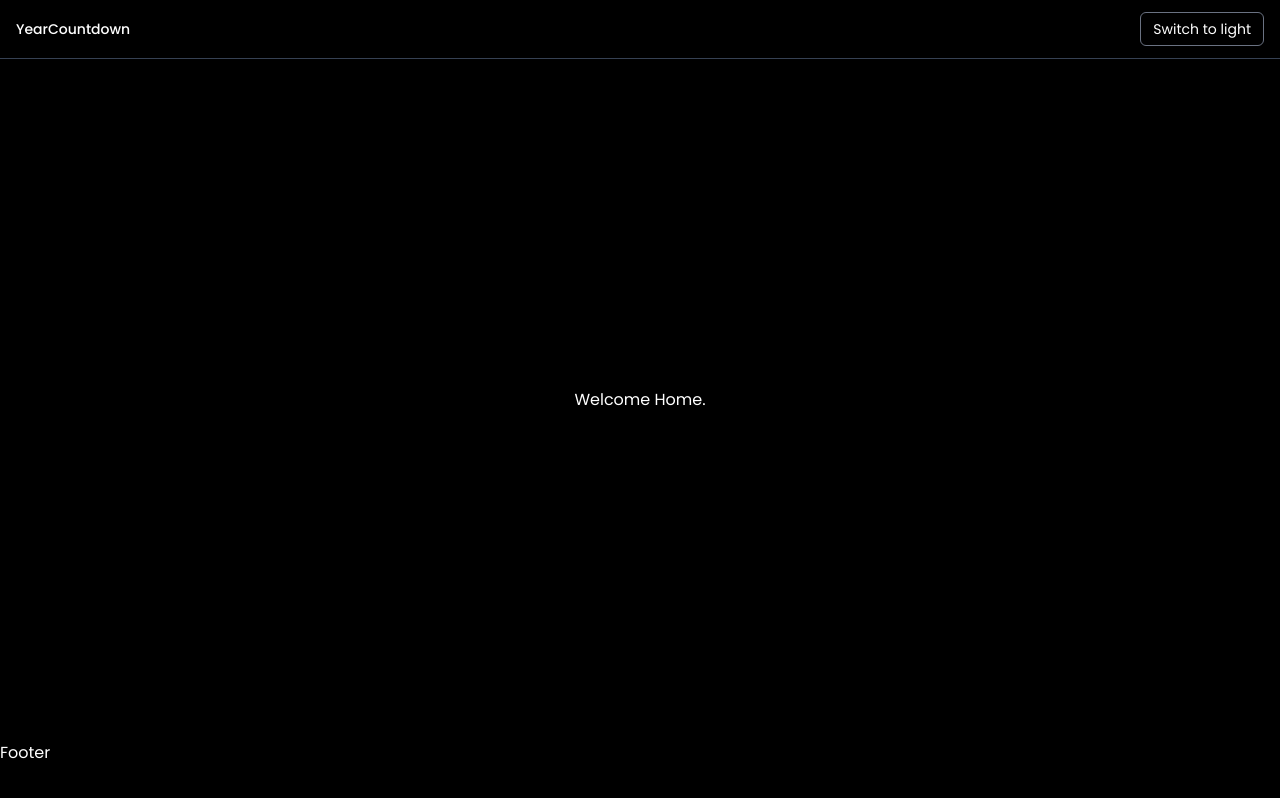
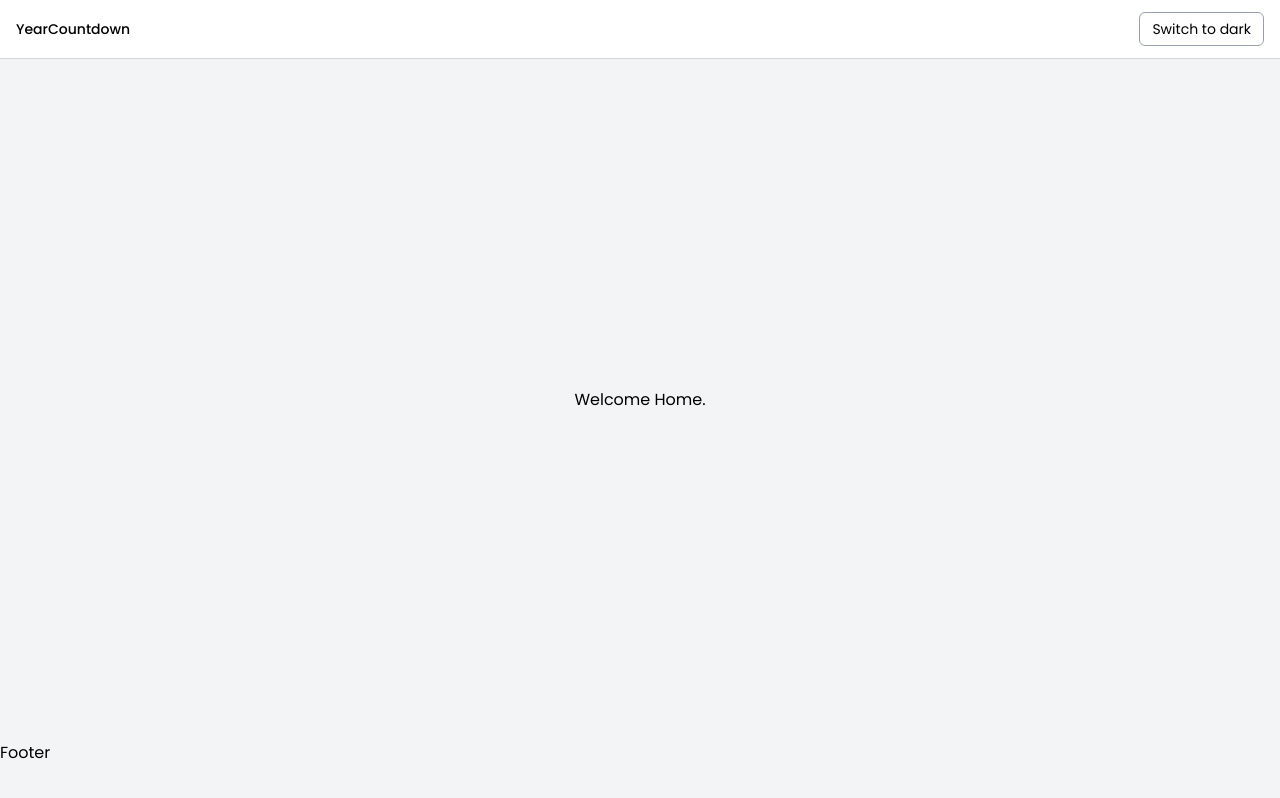
Before and after one commit to YearCountdown/YearCountdown.github.io, a React (Vite) app: page / in a window 1280 px wide. Built offline with nearby package versions, Linux system fonts and the light colour scheme.

Commit message:
added system theme support

```diff
--- a/index.html
+++ b/index.html
@@ -18,17 +18,25 @@
         var LIGHT = 'light';
         var COOKIE_RE = new RegExp('(?:^|; )' + THEME_COOKIE_KEY + '=([^;]*)');
 
+        function getSystemTheme() {
+          return window.matchMedia('(prefers-color-scheme: dark)').matches ? DARK : LIGHT;
+        }
+
         function resolveTheme(value) {
-          return value === LIGHT ? LIGHT : DARK;
+          if (value === LIGHT || value === DARK) {
+            return value;
+          }
+
+          return getSystemTheme();
         }
 
         function getCookieTheme() {
           var match = document.cookie.match(COOKIE_RE);
-          if (!match) return DARK;
+          if (!match) return null;
           try {
             return decodeURIComponent(match[1]);
           } catch {
-            return DARK;
+            return null;
           }
         }
 
--- a/src/lib/theme.js
+++ b/src/lib/theme.js
@@ -19,21 +19,29 @@ const THEME_COLORS = {
   [THEMES.LIGHT]: '#ffffff',
 };
 
+export const getSystemTheme = () => {
+  return window.matchMedia('(prefers-color-scheme: dark)').matches ? THEMES.DARK : THEMES.LIGHT;
+};
+
 export const resolveTheme = (value) => {
-  return value === THEMES.LIGHT ? THEMES.LIGHT : THEMES.DARK;
+  if (value === THEMES.LIGHT || value === THEMES.DARK) {
+    return value;
+  }
+
+  return getSystemTheme();
 };
 
 export const readThemeCookie = () => {
   const match = document.cookie.match(new RegExp(`(?:^|; )${THEME_COOKIE_KEY}=([^;]*)`));
 
   if (!match) {
-    return THEMES.DARK;
+    return getSystemTheme();
   }
 
   try {
     return resolveTheme(decodeURIComponent(match[1]));
   } catch {
-    return THEMES.DARK;
+    return getSystemTheme();
   }
 };
 
```
